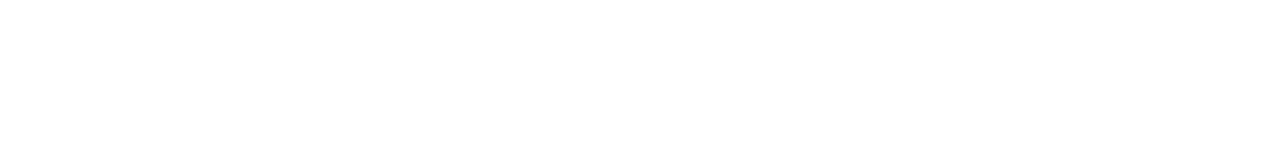
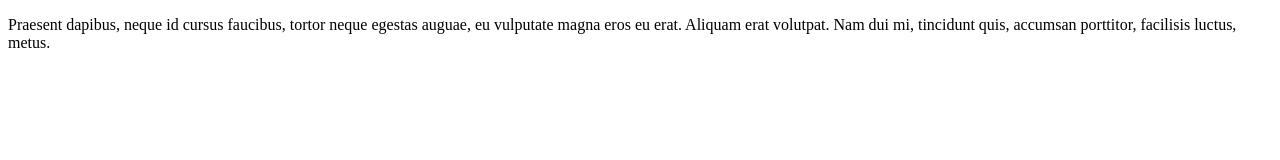
Before and after one commit to FedeCasper/ejemplo-de-GITHUB, a plain HTML site: page index.html in a window 1280 px wide. Drawn offline with Linux system fonts and the light colour scheme.

Commit message:
nuevo lorem

```diff
--- a/index.html
+++ b/index.html
@@ -7,6 +7,6 @@
     <title>Ejemplo de GIY & GITHUB</title>
 </head>
 <body>
-
+    <p>Praesent dapibus, neque id cursus faucibus, tortor neque egestas auguae, eu vulputate magna eros eu erat. Aliquam erat volutpat. Nam dui mi, tincidunt quis, accumsan porttitor, facilisis luctus, metus.</p>
 </body>
 </html>
```
